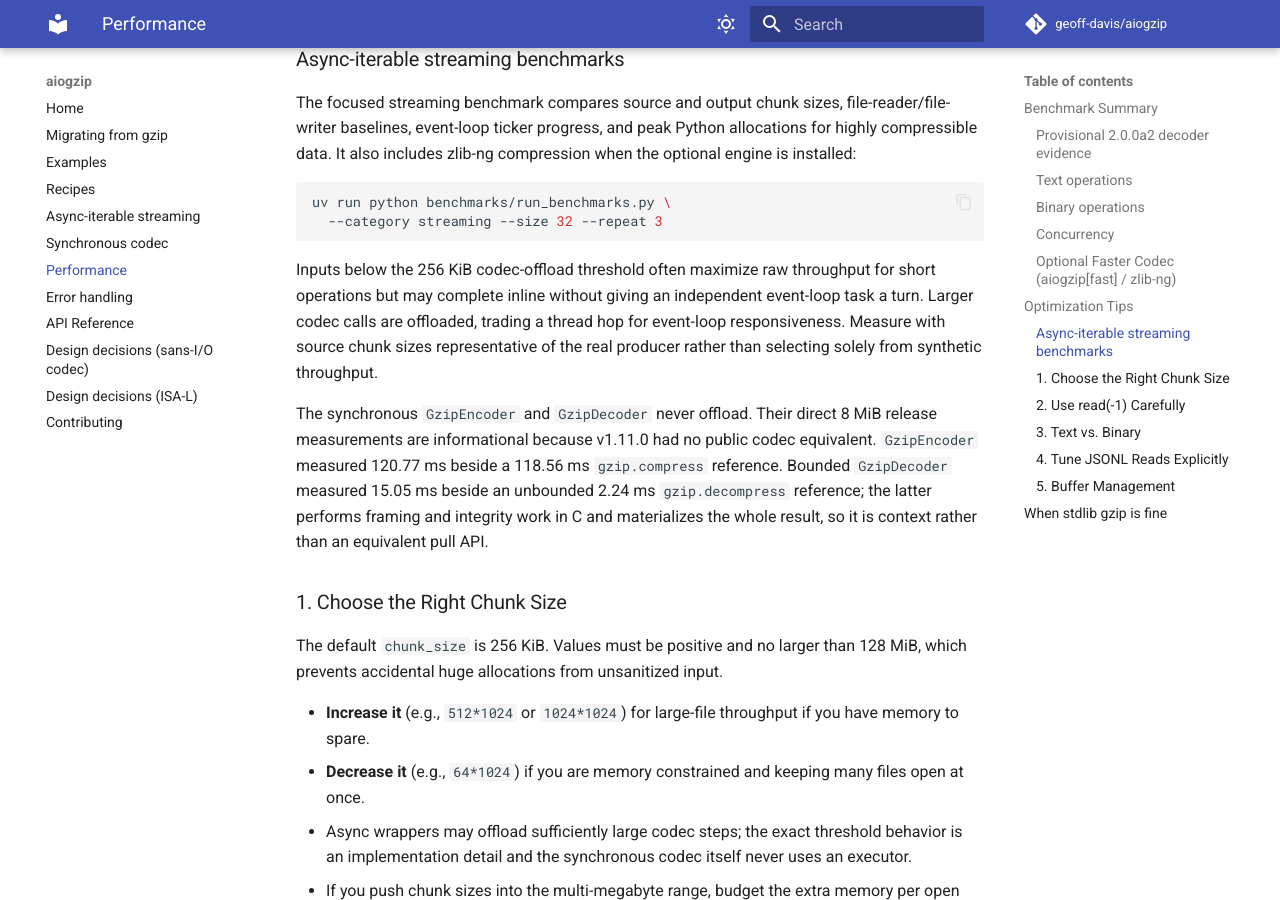
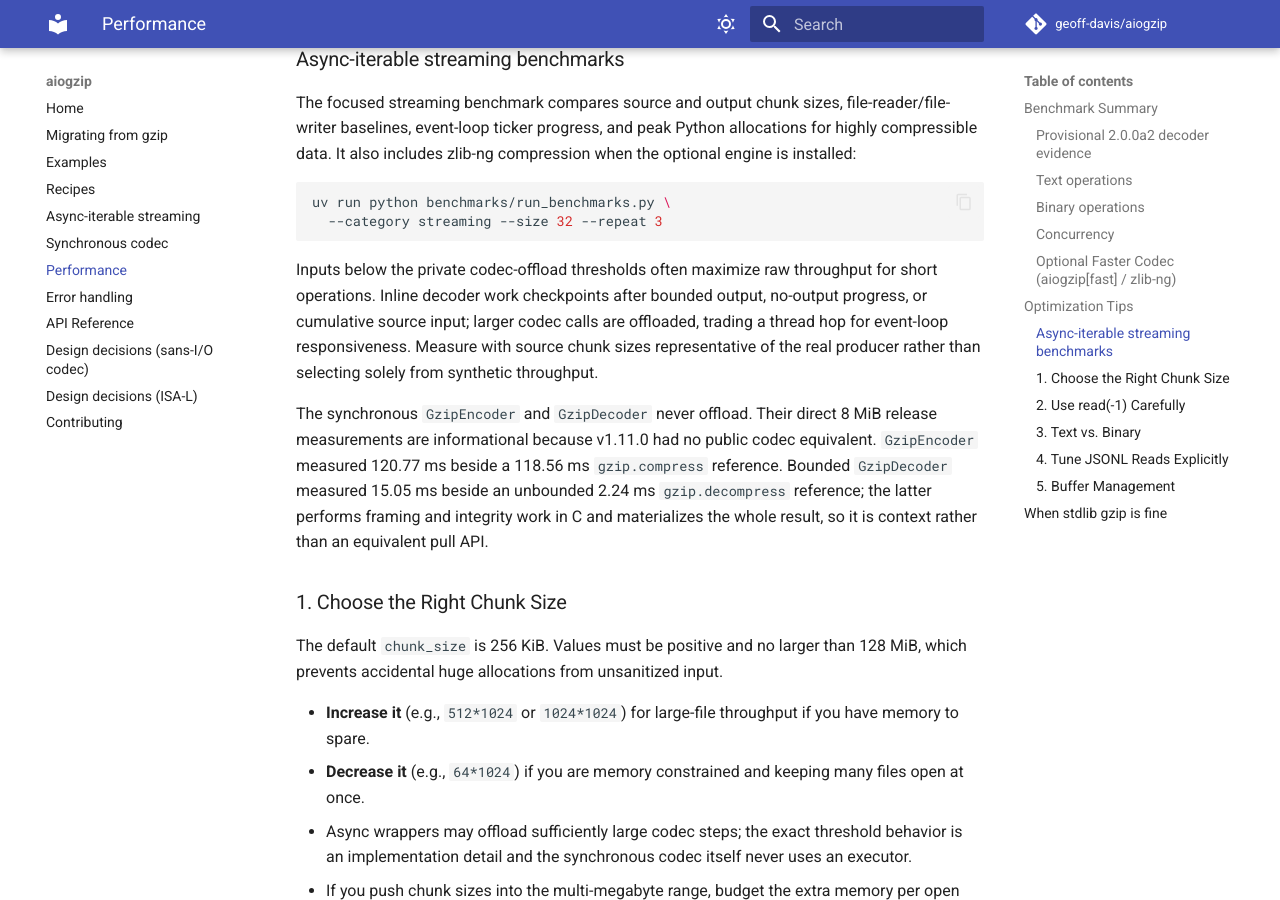
Before and after one commit to geoff-davis/aiogzip, an MkDocs documentation site: the page built from docs/performance.md, in a window 1280 px wide and 900 px high, scrolled down 4093 px. Built offline with MkDocs 1.6.1 and Material for MkDocs 9.7.7, drawn with Linux system fonts in a browser that asks for light colours; comment, search, counter and statistics services are not loaded; the version menu is left out; some of the changed text lies outside the part shown.

Commit message:
perf: tune decoder offload for bounded steps

````diff
--- a/docs/performance.md
+++ b/docs/performance.md
@@ -134,7 +134,8 @@
   overlapping the delays; it is not a raw codec-speed comparison.
 - The suite also includes a short five-operation mixed read/write workload;
   treat its ratio as latency-sensitive rather than a stable throughput claim.
-- CPU-bound `zlib` work above a 256 KiB chunk is offloaded to a thread, so multiple streams compress/decompress in parallel instead of serializing on the loop.
+- Large CPU-bound codec work may be offloaded to a thread, while bounded
+  decoder steps below that private threshold use cooperative checkpoints.
 - Independent application tasks can continue while file or offloaded codec
   work is pending.
 
@@ -188,11 +189,12 @@
   --category streaming --size 32 --repeat 3
 ```
 
-Inputs below the 256 KiB codec-offload threshold often maximize raw throughput
-for short operations but may complete inline without giving an independent
-event-loop task a turn. Larger codec calls are offloaded, trading a thread hop
-for event-loop responsiveness. Measure with source chunk sizes representative
-of the real producer rather than selecting solely from synthetic throughput.
+Inputs below the private codec-offload thresholds often maximize raw throughput
+for short operations. Inline decoder work checkpoints after bounded output,
+no-output progress, or cumulative source input; larger codec calls are
+offloaded, trading a thread hop for event-loop responsiveness. Measure with
+source chunk sizes representative of the real producer rather than selecting
+solely from synthetic throughput.
 
 The synchronous `GzipEncoder` and `GzipDecoder` never offload. Their direct
 8 MiB release measurements are informational because v1.11.0 had no public
````
Also changed, not shown: CHANGELOG.md (+6 -0 lines), docs/adr-sans-io-codec.md (+6 -2 lines), plans/RELEASE_2_0_0A2_PLAN.md (+3 -1 lines), plans/benchmarks/v2.0.0a2-wp5-scheduler.md (+11 -1 lines), 7 other files.
